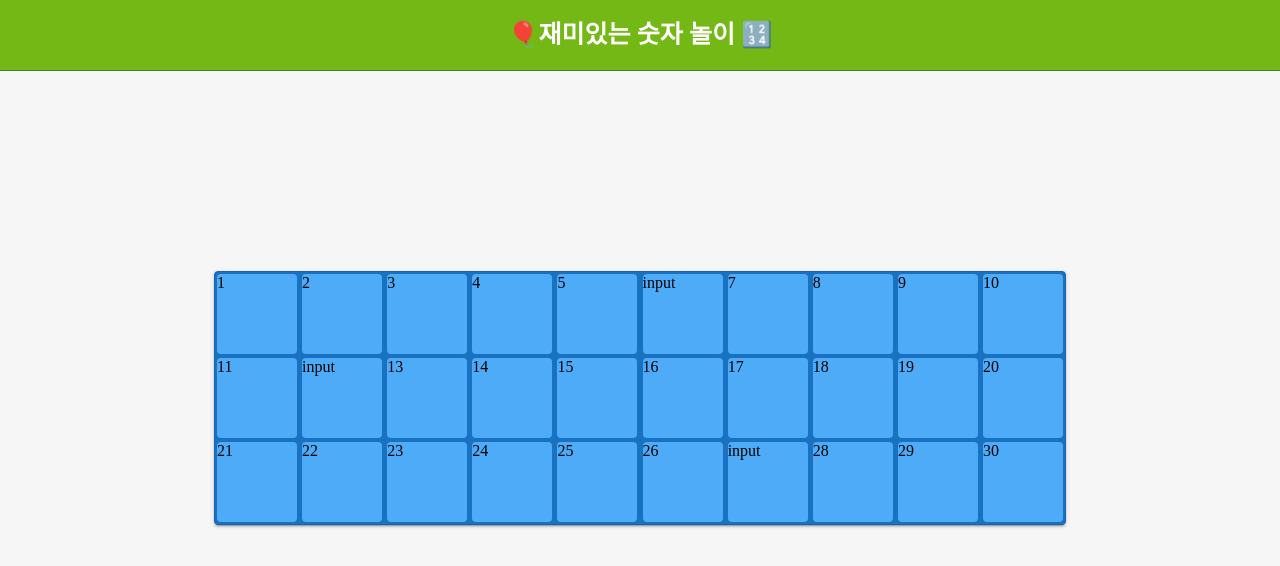
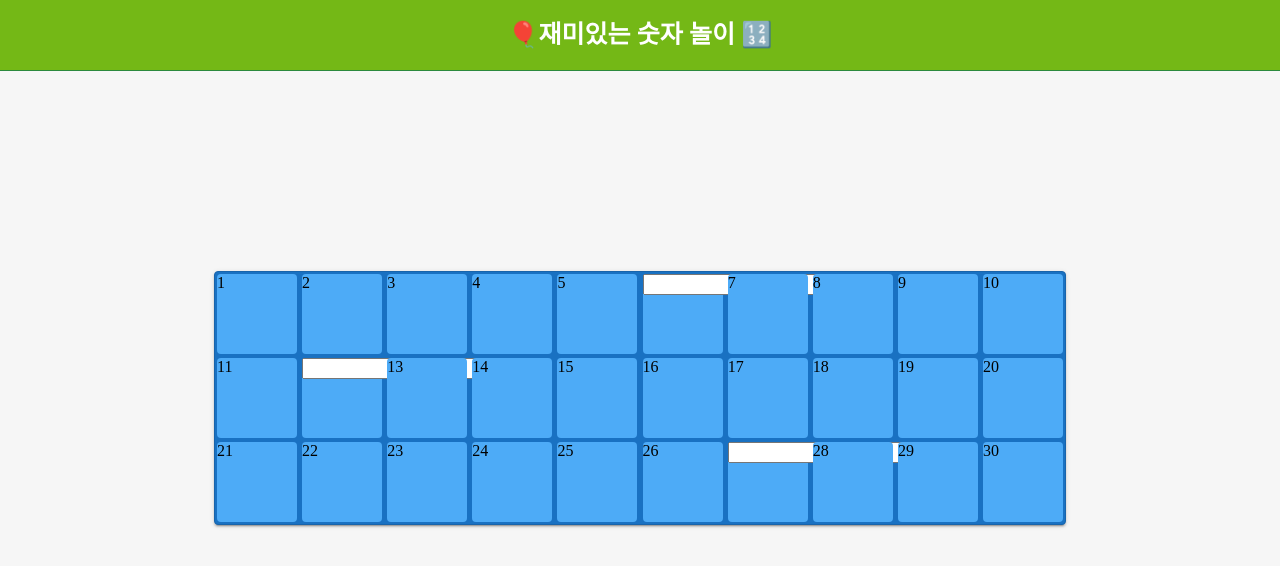
Before and after one commit to livelikeabel/kids-math, an Angular app: page /level3 in a window 1280 px wide. Shown: the top 566 px of the page. Built offline with nearby package versions, Linux system fonts and the light colour scheme.

Commit message:
:art: 숫자입력 기능 추가

```diff
--- a/src/app/level3/level3.component.html
+++ b/src/app/level3/level3.component.html
@@ -1,3 +1,12 @@
 <div class="stage">
-  <div *ngFor="let number of numberList" class="number-button">{{number}}</div>
+  <div *ngFor="let number of numberList" class="number-button">
+    <div *ngIf="!number.isInput">
+        {{number.value}}
+    </div>
+    <input
+      #inputData
+      *ngIf="number.isInput"
+      (keyup)="onKey(number, inputData.value)"
+    >
+  </div>
 </div>
--- a/src/app/level3/level3.component.ts
+++ b/src/app/level3/level3.component.ts
@@ -10,14 +10,26 @@ export class Level3Component implements OnInit {
   numberList = []
 
   constructor() {
-    this.numberList = new Array(30).fill(null).map((_, i) => i+1)
-    .map(v => {
-      if (v == 6 || v == 12 || v == 27) v = 'input';
-      return v
+    this.numberList = new Array(30).fill(null).map((_, i) => {
+      return { value: i+1, isInput: false}
+    })
+    .map(({value, isInput})=> {
+      if (value == 6 || value == 12 || value == 27) isInput = true;
+      return {value, isInput}
     })
   }
 
   ngOnInit() {
   }
 
+  onKey({value}, inputValue) {
+    if(value == inputValue) {
+      this.numberList = this.numberList.map(v => {
+        if(v.value == value) v.isInput = !v.isInput
+        return v
+      })
+    }
+
+  }
+
 }
```
